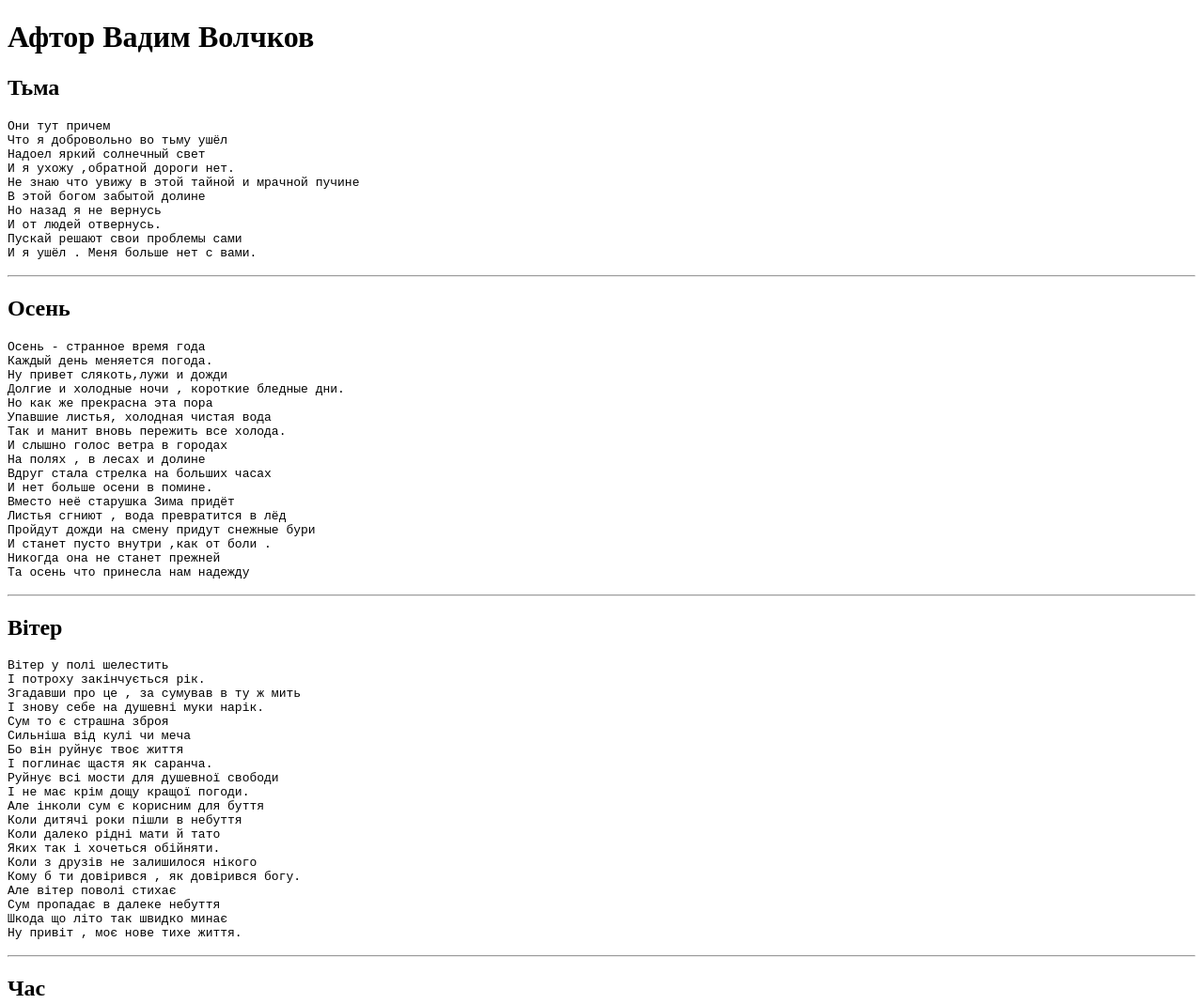
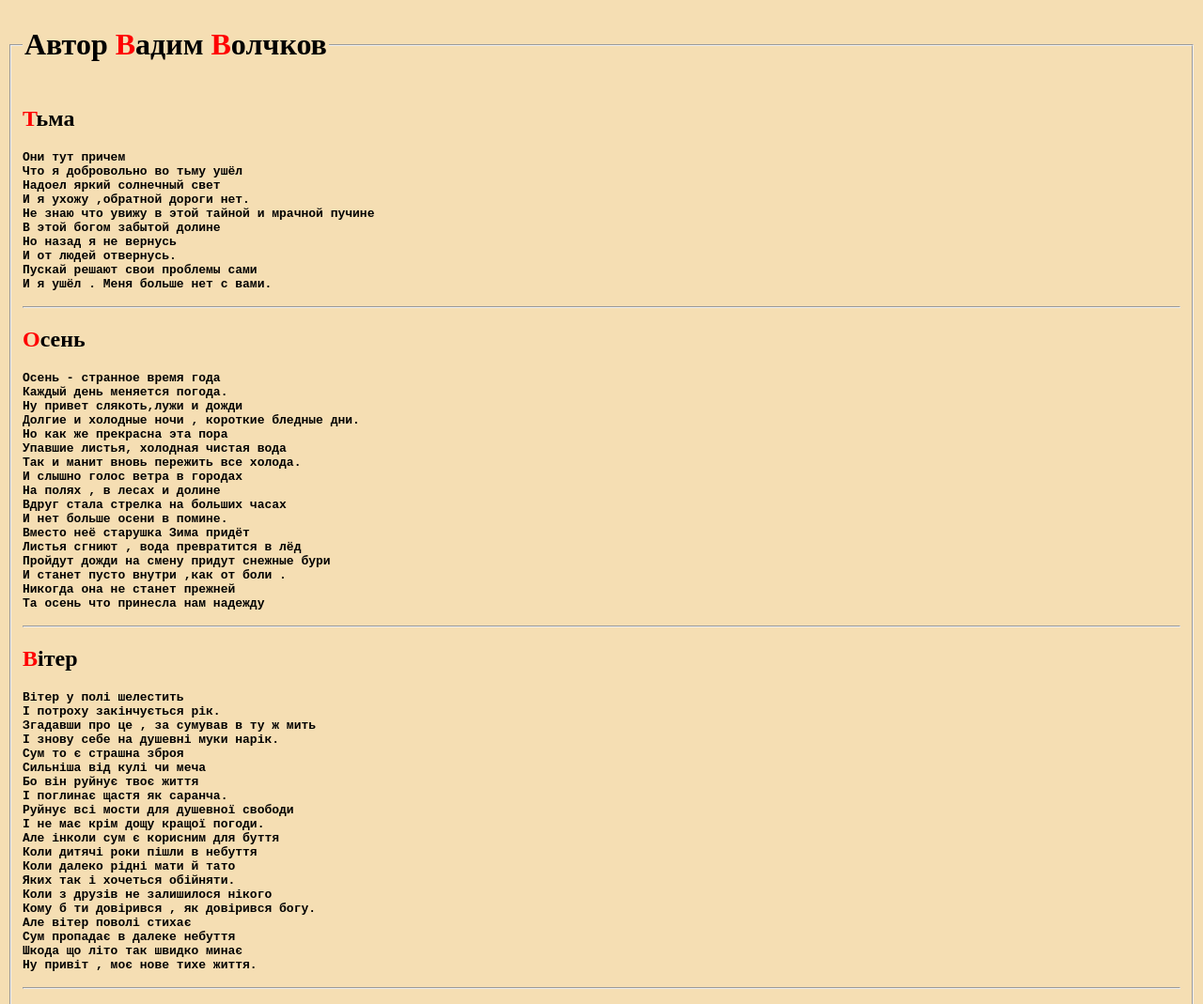
Before and after one commit to quvisar/quvisar, a plain HTML site: page index.html in a window 1280 px wide. Shown: the top 1069 px of the page at 94% size. Drawn offline with Linux system fonts and the light colour scheme.

Commit message:
Add files via upload

```diff
--- a/index.html
+++ b/index.html
@@ -7,8 +7,8 @@
 	<title>Вадим Волчков</title>
 </head>
 <body>
-	<h1>Афтор Вадим Волчков</h1>
-	<h2>Тьма</h2>
+	<fieldset><legend><h1>Автор <a href="https://www.instagram.com/veuvyr/"><span>В</span>адим <span>В</span>олчков</a></h1></legend>
+		<h2><span>Т</span>ьма</h2>
 		<p><pre>
 Они тут причем
 Что я добровольно во тьму ушёл
@@ -21,7 +21,7 @@
 Пускай решают свои проблемы сами
 И я ушёл . Меня больше нет с вами.</pre></p>
 		<hr>
-	<h2>Осень</h2>
+		<h2><span>О</span>сень</h2>
 		<p>
 	<pre>Осень - странное время года
 Каждый день меняется погода.
@@ -41,7 +41,7 @@
 Никогда она не станет прежней
 Та осень что принесла нам надежду</pre></p>
 	<hr>
-	<h2>Вітер</h2>
+		<h2><span>В</span>ітер</h2>
 		<p>
 			<pre>Вітер у полі шелестить
 І потроху закінчується рік.
@@ -65,7 +65,7 @@
 Ну привіт , моє нове тихе життя.</pre>
 		</p>
 		<hr>
-	<h2>Час</h2>
+		<h2><span>Ч</span>ас</h2>
 		<p>
 			<pre>
 Час що я маю на життя
@@ -81,7 +81,7 @@
 			</pre>
 		</p>
 		<hr>
-	<h2>Человек</h2>
+		<h2><span>Ч</span>еловек</h2>
 		<p>
 	<pre>
 На обрыве он судорожно кричал
@@ -108,6 +108,6 @@
 А тебе пора уже от сна проснутся
 	</pre>
 		</p>
-
+	</fieldset>
 </body>
 </html>
--- a/style.css
+++ b/style.css
@@ -0,0 +1,12 @@
+body{
+	background: wheat;
+	/*font-family: ;*/
+	font-weight: 900;
+}
+span{
+	color: red;
+}
+a{
+	text-decoration: none;
+	color: black;
+}
```
Lines whose indentation alone changed are shown as unchanged.
